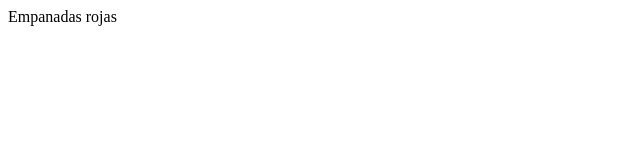
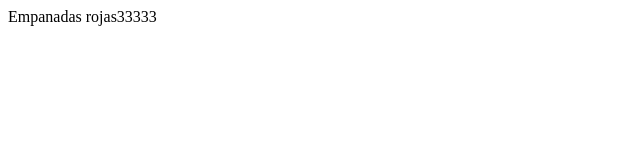
Before and after one commit to TomasxQ/future, a plain HTML site: page index.html in a window 1280 px wide. Shown: the full height of the page, 0-640 px from the left. Drawn offline with Linux system fonts and the light colour scheme.

Commit message:
Segundo comit git

```diff
--- a/index.html
+++ b/index.html
@@ -8,6 +8,6 @@
     <link rel="stylesheet" href="">
 </head>
 <body>
-    Empanadas rojas
+    Empanadas rojas33333
 </body>
 </html>
```
